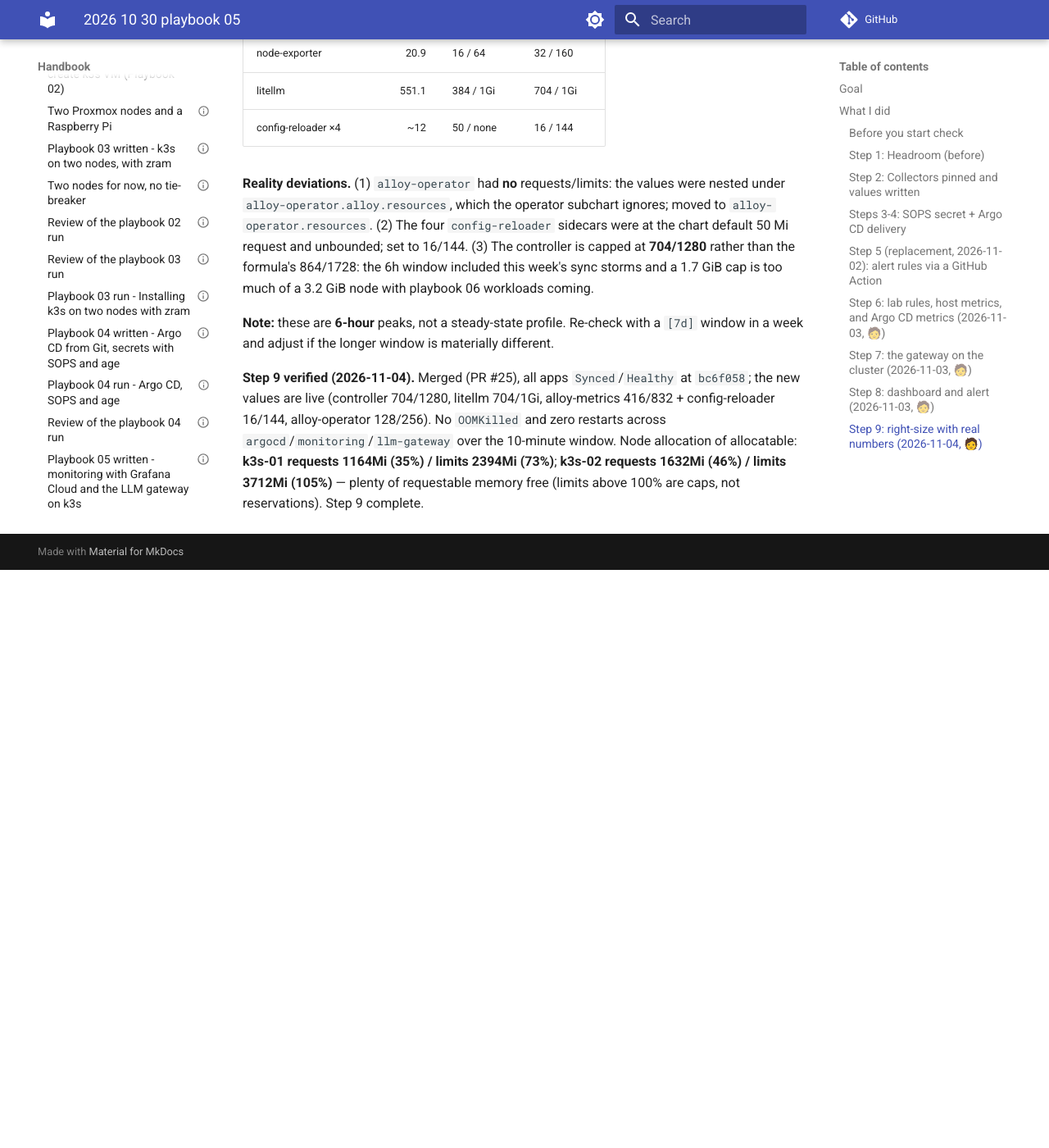
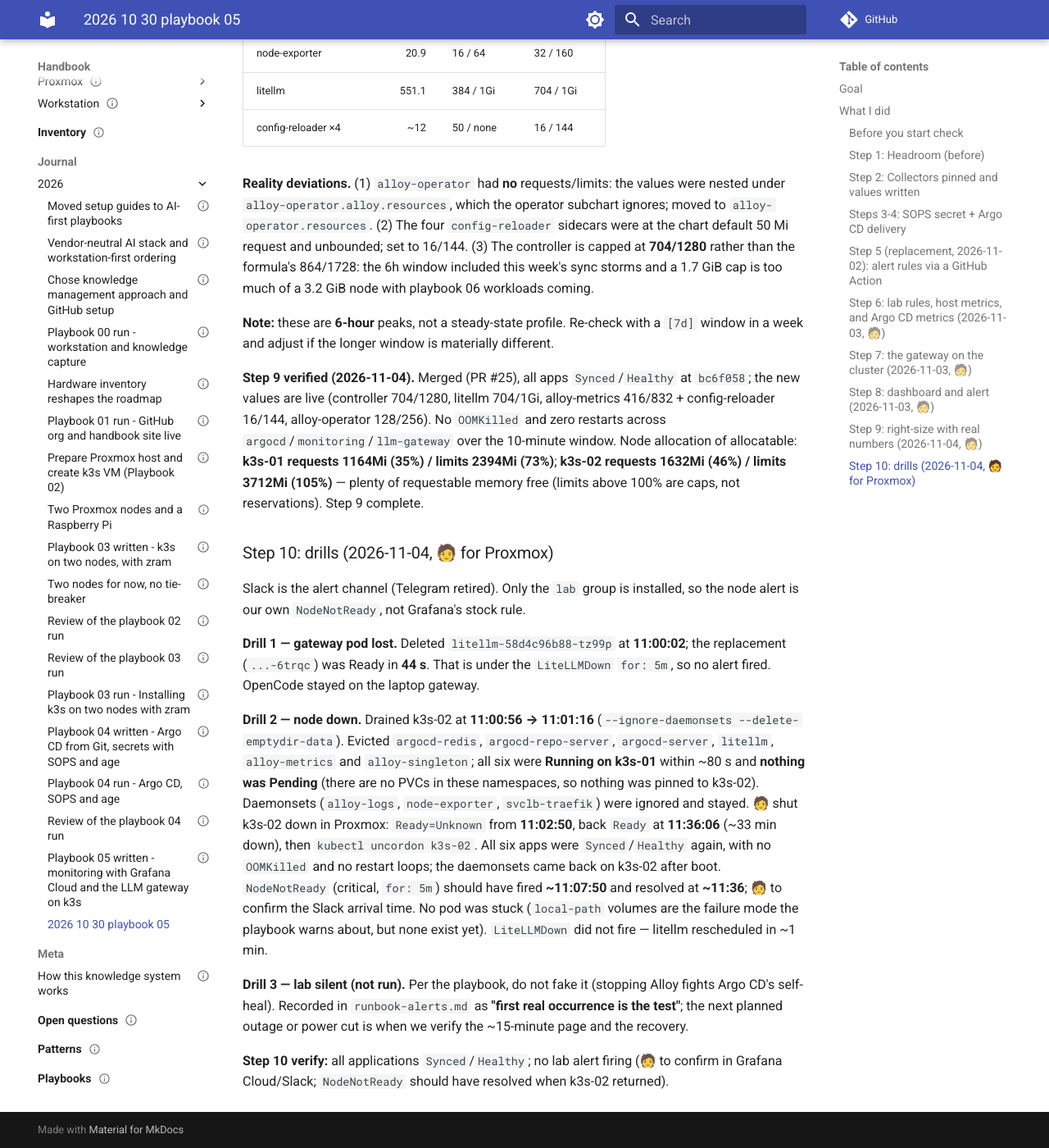
Before and after one commit to ssaav5-ai-labs/handbook, an MkDocs documentation site: the page built from docs/journal/2026/2026-10-30-playbook-05.md, in a window 1280 px wide and 1400 px high, scrolled down 6485 px. Shown: the whole window at 82% size. Built offline with MkDocs 1.6.1 and Material for MkDocs 9.7.7, drawn with Linux system fonts in a browser that asks for light colours; comment, search, counter and statistics services are not loaded; before the commit the page ends 7180 px from its top, so only the background shows below that.

Commit message:
Playbook 05 run: step 10 drills + alerts runbook

```diff
--- /dev/null
+++ b/docs/domains/platform/runbook-alerts.md
@@ -0,0 +1,107 @@
+---
+type: runbook
+title: Respond to a monitoring alert
+description: What each lab alert means, the first three things to check, and how alerts reach you.
+domain: platform
+status: draft
+visibility: public
+reuse: lab-specific
+created: 2026-11-04
+updated: 2026-11-04
+related: [index.md, ../../decisions/0021-grafana-cloud-for-monitoring.md, ../../../playbooks/05-monitoring-gateway/PLAYBOOK.md]
+---
+
+# Respond to a monitoring alert
+
+Alerts are Grafana-managed rules in the `lab` group, synced from Git (`platform/monitoring/rules.yaml`
+in `homelab-gitops`) by `mimirtool` in CI, and routed to **Slack**. They evaluate in Grafana Cloud, so
+they keep working when the lab is down. We run only this `lab` group; Grafana's stock "recommended"
+rules are not installed, so the node alert below is our own `NodeNotReady`.
+
+## LabSilent (critical, ~15 min)
+
+`absent_over_time(up{cluster="homelab"}[10m])` for 5m. Grafana Cloud has heard nothing from the
+homelab for ~15 minutes: both nodes, the network, or Alloy is down. This is the dead man's switch.
+
+1. Is the lab powered? Proxmox host and both k3s VMs up?
+2. Is the network up (router, switch, WAN)? Can you reach the LAN/VPN?
+3. Are the Alloy pods running (`kubectl -n monitoring get pods`)? If they are, check Alloy logs for
+   `401`: the Grafana Cloud token is expired or revoked.
+
+**First real occurrence is the test.** Don't fake this one (stopping Alloy fights Argo CD's
+self-heal). The next planned outage or power cut is when we verify the page and the ~15-minute
+timing; record it in the journal when it happens.
+
+## NodeNotReady (critical, ~5 min)
+
+`kube_node_status_condition{condition="Ready",status="true"} == 0` for 5m. A k3s node stopped
+heartbeating. This is our rule, not Grafana's stock node alert.
+
+1. `kubectl get nodes`: which node, and is it `NotReady` or gone?
+2. Proxmox: did the VM crash or reboot? Check the host and the VM console.
+3. If it was planned, was it drained first? If not, check `journalctl -u k3s` on that node when it is
+   back.
+
+## LiteLLMDown (critical, ~5 min)
+
+`up{namespace="llm-gateway"} == 0 or absent(...)` for 5m. Alloy cannot scrape the gateway.
+
+1. `kubectl -n llm-gateway get pods`: is `litellm` Running and Ready?
+2. `kubectl -n llm-gateway logs deploy/litellm --tail=50`: startup or config/secret error?
+3. Service and ServiceMonitor labels: the Service must carry `app: litellm` for the ServiceMonitor
+   selector to match. Is `/metrics/` reachable in-cluster?
+
+Fallback while the cluster gateway is down: the laptop Compose gateway (see
+`../ai-stack/reference-gateway.md`).
+
+## PodCrashLooping (warning, ~15 min)
+
+`increase(kube_pod_container_status_restarts_total[15m]) > 3` for 15m, in `argocd`, `monitoring` or
+`llm-gateway`.
+
+1. `kubectl -n <ns> get pods`: which pod, how many restarts?
+2. `kubectl -n <ns> describe pod <pod>`: last state, exit code, `OOMKilled`?
+3. `kubectl -n <ns> logs <pod> --previous`: the crash reason.
+
+## NodeSwapping (warning, ~30 min)
+
+`rate(node_vmstat_pswpin[10m]) > 100` for 30m. Sustained swap-in means the node is short on memory.
+
+1. `kubectl top nodes` and `kubectl top pods -A`: who is using memory?
+2. `free -m` on the node: how much swap is in use?
+3. Right-size the offender (requests/limits) or move it; see the right-sizing note in the playbook.
+
+## NodeDiskFilling (warning, ~15 min)
+
+Root filesystem
+`node_filesystem_avail_bytes{mountpoint="/"} / node_filesystem_size_bytes{mountpoint="/"} < 0.15`
+for 15m.
+
+1. `df -h` on the node: which mount is filling?
+2. Largest consumers: container images (`k3s crictl images`), logs (`journalctl --disk-usage`),
+   `/var/lib`.
+3. `kubectl get events -A`: evicted pods or image-pull pressure?
+
+## ArgoCDAppOutOfSync (warning, ~30 min)
+
+`argocd_app_info{sync_status!="Synced"} == 1` for 30m. Git no longer describes the cluster, or a sync
+is failing.
+
+1. `kubectl -n argocd get applications`: which app, and what does `argocd app get <app>` show?
+2. Is the sync failing on a secret (SOPS/age) or a repo credential? Check the Application
+   conditions.
+3. Does the app's path in `homelab-gitops` still exist and render (CI passed)?
+
+## ArgoCDAppUnhealthy (warning, ~15 min)
+
+`argocd_app_info{health_status!~"Healthy|Progressing"} == 1` for 15m.
+
+1. `kubectl -n argocd get applications`: which app is `Degraded`/`Missing`?
+2. `kubectl -n <app-ns> get pods` and events: what is failing?
+3. Did a recent merge change a resource the cluster cannot satisfy (image, quota, selector)?
+
+## Resolve and record
+
+When the cause is fixed, confirm the alert returns to `Normal` in Grafana Cloud and all apps are
+`Synced`/`Healthy`. Record anything that surprised you in the run journal; if a check here was missing
+or wrong, fix this runbook in the same PR.
--- a/docs/journal/2026/2026-10-30-playbook-05.md
+++ b/docs/journal/2026/2026-10-30-playbook-05.md
@@ -236,3 +236,31 @@ alloy-operator 128/256). No `OOMKilled` and zero restarts across `argocd`/`monit
 the 10-minute window. Node allocation of allocatable: **k3s-01 requests 1164Mi (35%) / limits 2394Mi
 (73%)**; **k3s-02 requests 1632Mi (46%) / limits 3712Mi (105%)** — plenty of requestable memory free
 (limits above 100% are caps, not reservations). Step 9 complete.
+
+### Step 10: drills (2026-11-04, 🧑 for Proxmox)
+
+Slack is the alert channel (Telegram retired). Only the `lab` group is installed, so the node alert is our
+own `NodeNotReady`, not Grafana's stock rule.
+
+**Drill 1 — gateway pod lost.** Deleted `litellm-58d4c96b88-tz99p` at **11:00:02**; the replacement
+(`...-6trqc`) was Ready in **44 s**. That is under the `LiteLLMDown` `for: 5m`, so no alert fired. OpenCode
+stayed on the laptop gateway.
+
+**Drill 2 — node down.** Drained k3s-02 at **11:00:56 → 11:01:16** (`--ignore-daemonsets
+--delete-emptydir-data`). Evicted `argocd-redis`, `argocd-repo-server`, `argocd-server`, `litellm`,
+`alloy-metrics` and `alloy-singleton`; all six were **Running on k3s-01** within ~80 s and **nothing was
+Pending** (there are no PVCs in these namespaces, so nothing was pinned to k3s-02). Daemonsets
+(`alloy-logs`, `node-exporter`, `svclb-traefik`) were ignored and stayed. 🧑 shut k3s-02 down in Proxmox:
+`Ready=Unknown` from **11:02:50**, back `Ready` at **11:36:06** (~33 min down), then `kubectl uncordon
+k3s-02`. All six apps were `Synced`/`Healthy` again, with no `OOMKilled` and no restart loops; the
+daemonsets came back on k3s-02 after boot. `NodeNotReady` (critical, `for: 5m`) should have fired
+**~11:07:50** and resolved at **~11:36**; 🧑 to confirm the Slack arrival time. No pod was stuck
+(`local-path` volumes are the failure mode the playbook warns about, but none exist yet). `LiteLLMDown` did
+not fire — litellm rescheduled in ~1 min.
+
+**Drill 3 — lab silent (not run).** Per the playbook, do not fake it (stopping Alloy fights Argo CD's
+self-heal). Recorded in `runbook-alerts.md` as **"first real occurrence is the test"**; the next planned
+outage or power cut is when we verify the ~15-minute page and the recovery.
+
+**Step 10 verify:** all applications `Synced`/`Healthy`; no lab alert firing (🧑 to confirm in Grafana
+Cloud/Slack; `NodeNotReady` should have resolved when k3s-02 returned).
```
